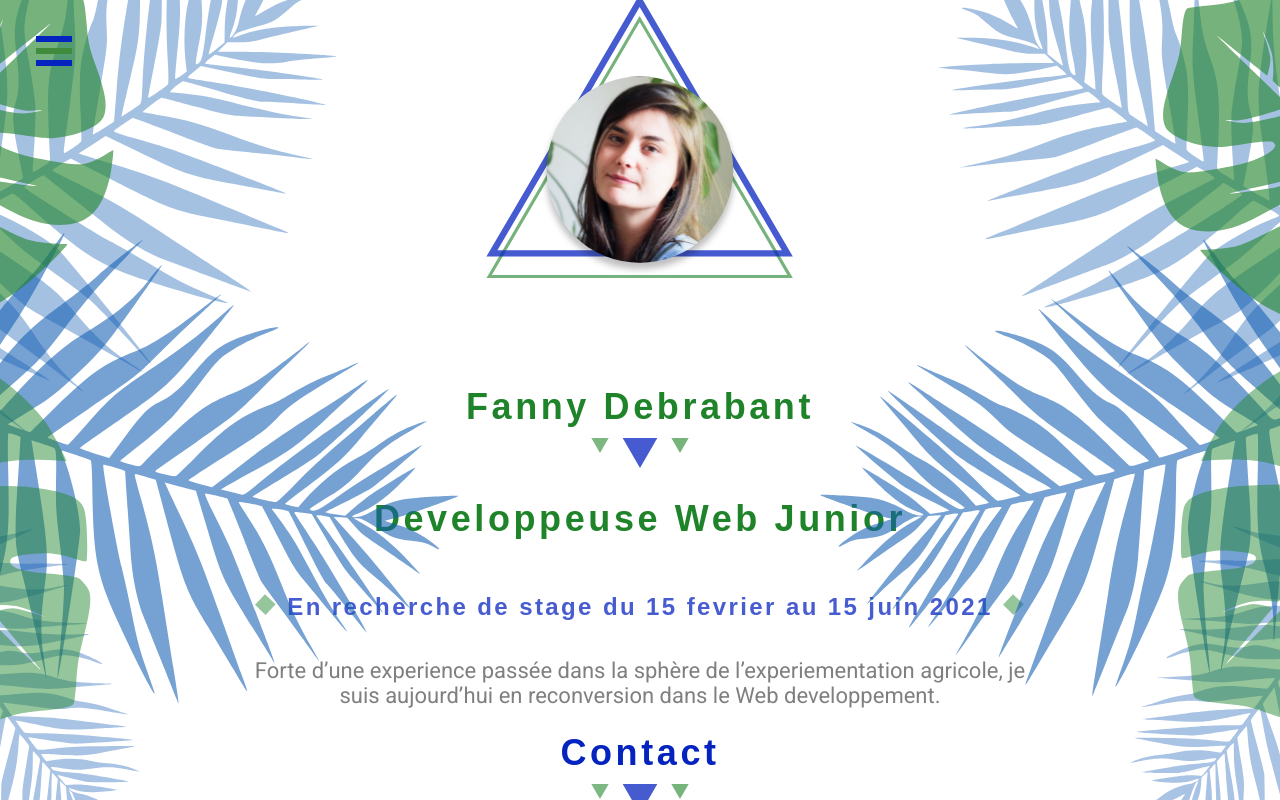
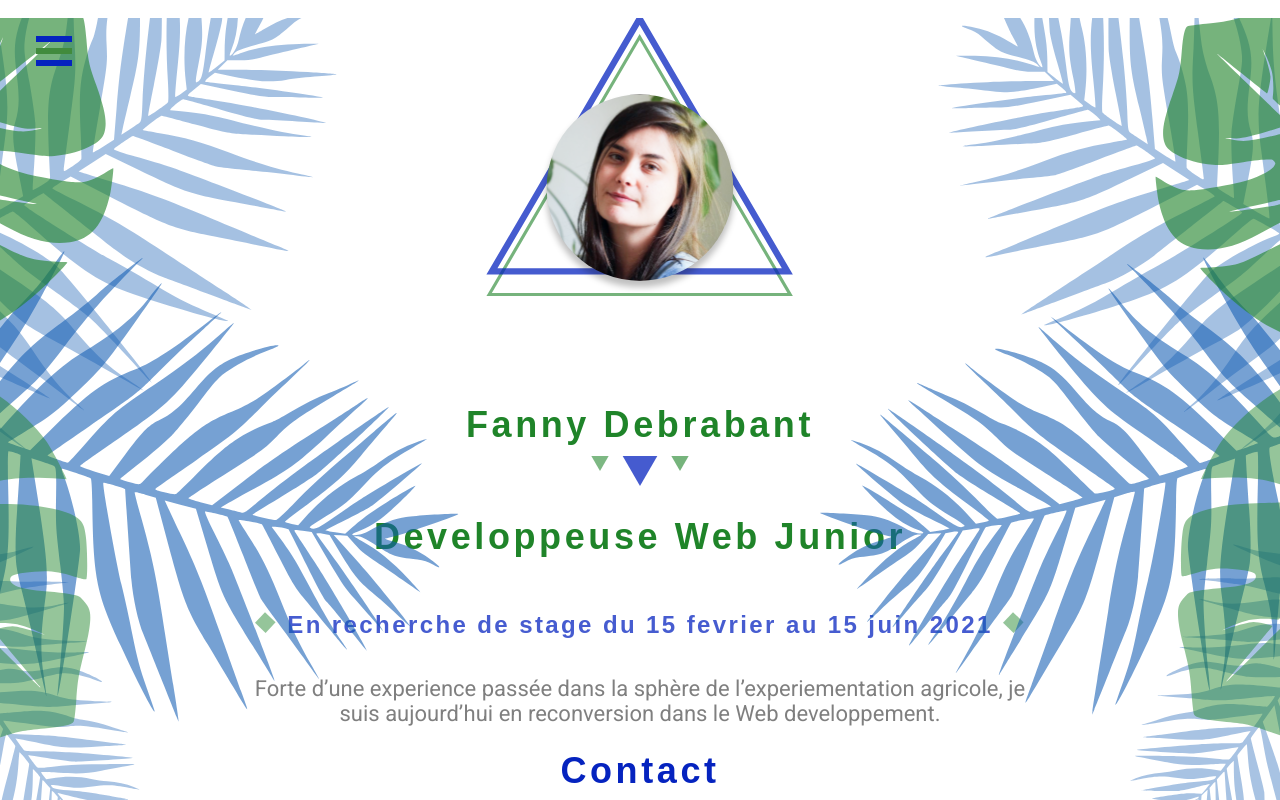
Before and after one commit to fdebrabant/portfolio, a React (Create React App) app: page / in a window 1280 px wide. Shown: the top 800 px of the page. Built offline with nearby package versions, Linux system fonts and the light colour scheme; a web font is replaced by a local one.

Commit message:
remove margin body

```diff
--- a/src/index.css
+++ b/src/index.css
@@ -1,6 +1,6 @@
 body {
   margin: 0;
-  margin-top: -18px; /* FIXME */
+  /* margin-top: -18px; */
   padding: 0;
   font-family: -apple-system, BlinkMacSystemFont, 'Segoe UI', 'Roboto', 'Oxygen',
     'Ubuntu', 'Cantarell', 'Fira Sans', 'Droid Sans', 'Helvetica Neue',
```
